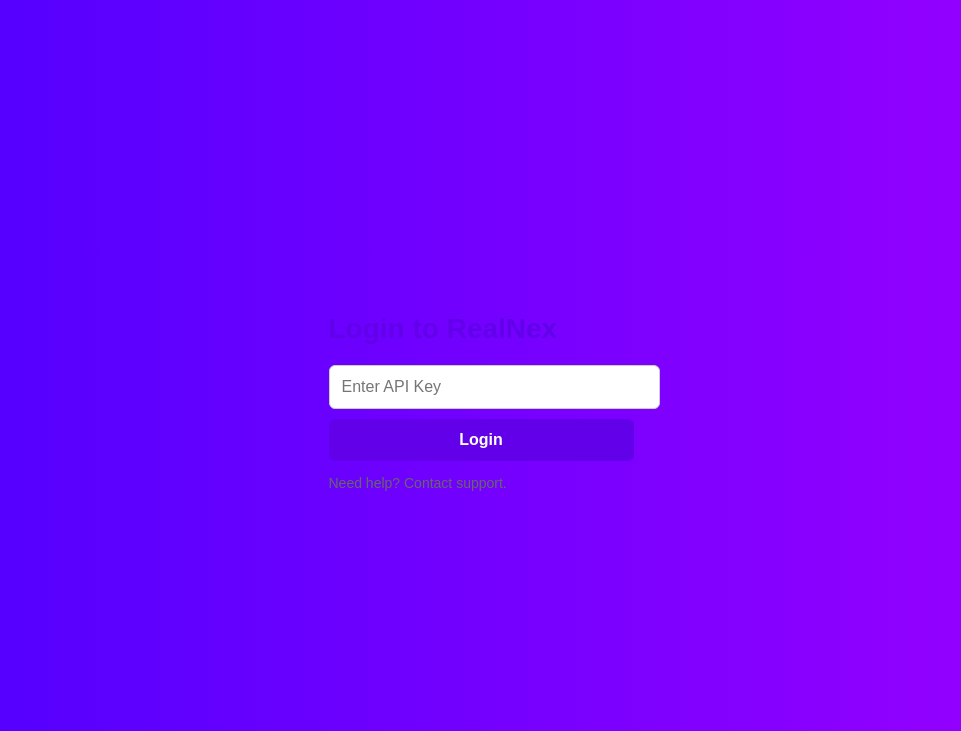
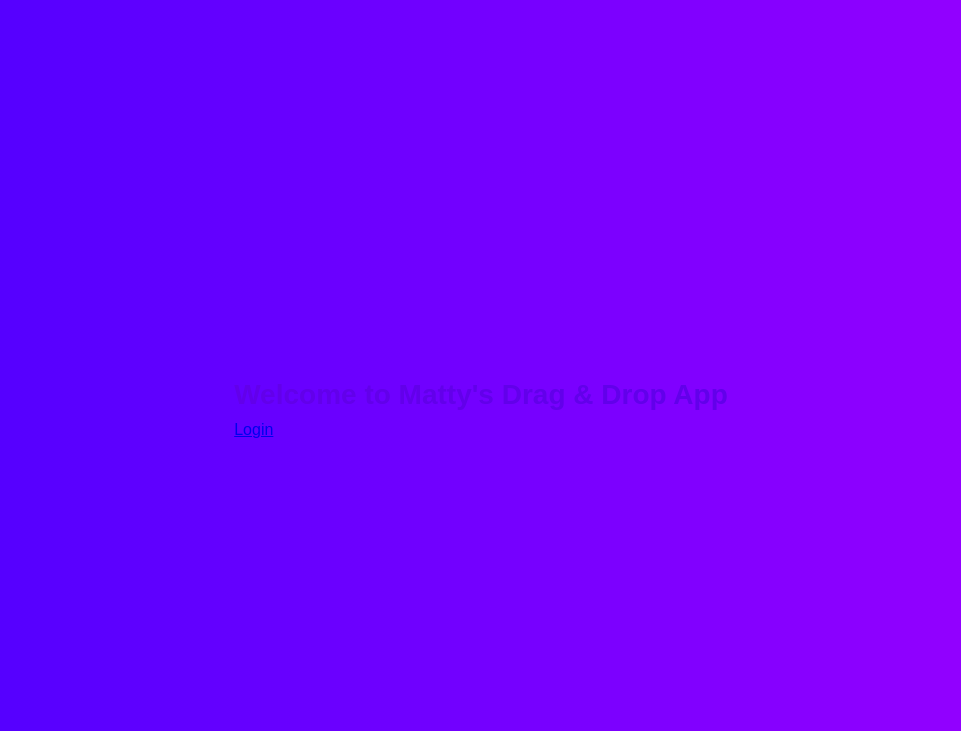
Before and after one commit to Cremattsd/goose-maverick, a Flask app: page / in a window 1280 px wide. Shown: the top 731 px of the page, without its empty margins (159-1120 px from the left). Run offline with Flask 3, Linux system fonts and the light colour scheme.

Commit message:
Update index.html

```diff
--- a/templates/index.html
+++ b/templates/index.html
@@ -3,24 +3,13 @@
 <head>
     <meta charset="UTF-8">
     <meta name="viewport" content="width=device-width, initial-scale=1.0">
-    <title>Login | Data Extractor</title>
+    <title>Welcome</title>
     <link rel="stylesheet" href="{{ url_for('static', filename='styles.css') }}">
 </head>
 <body>
-
     <div class="container">
-        <h1>Login to RealNex</h1>
-        <form action="{{ url_for('login') }}" method="POST">
-            <input type="text" name="api_key" placeholder="Enter API Key" required>
-            <button type="submit">Login</button>
-        </form>
-
-        {% if error %}
-        <p style="color: red; text-align: center;">{{ error }}</p>
-        {% endif %}
-
-        <p class="footer">Need help? Contact support.</p>
+        <h1>Welcome to Matty's Drag & Drop App</h1>
+        <a href="{{ url_for('login') }}" class="btn">Login</a>
     </div>
-
 </body>
 </html>
```
